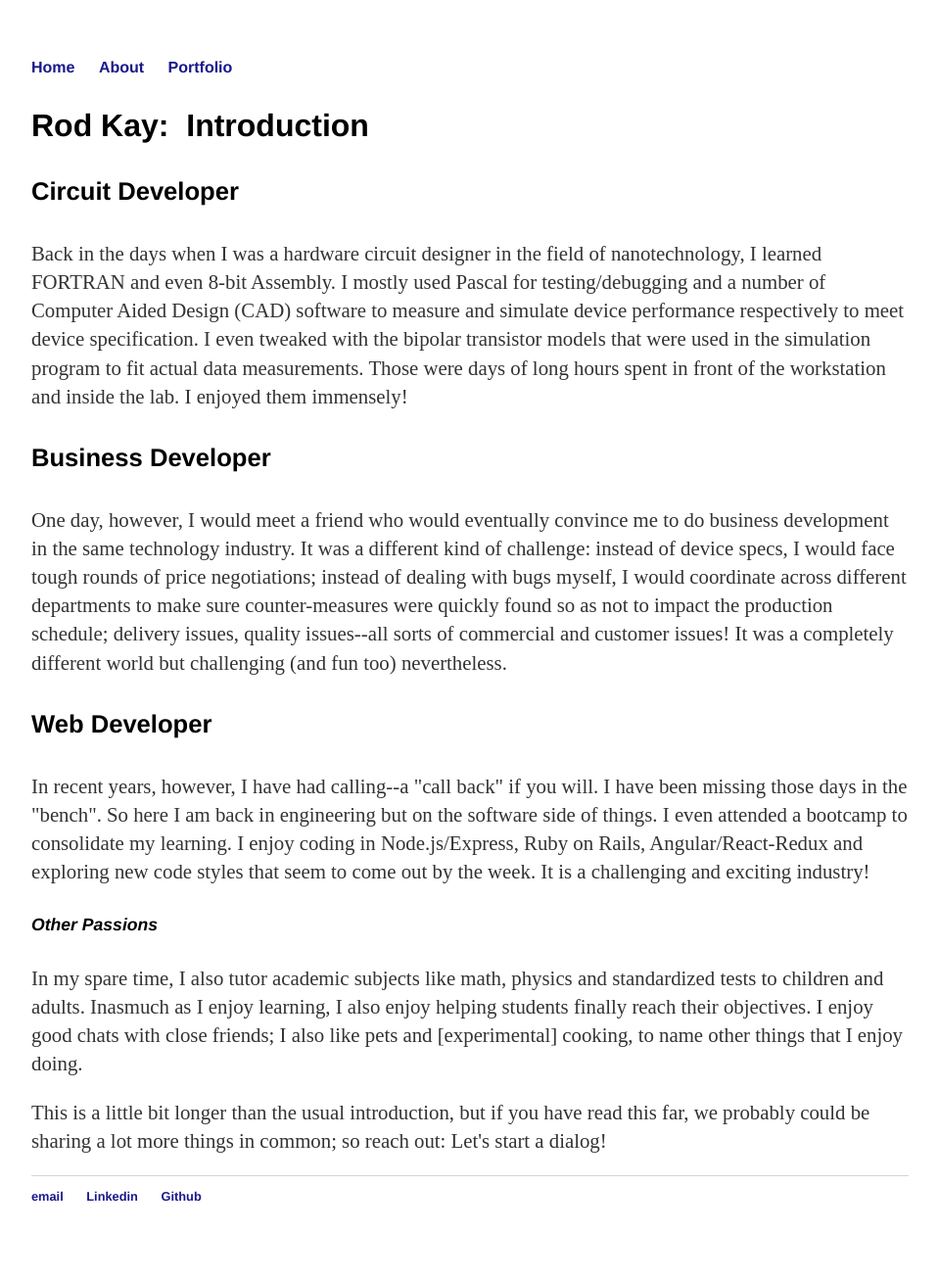
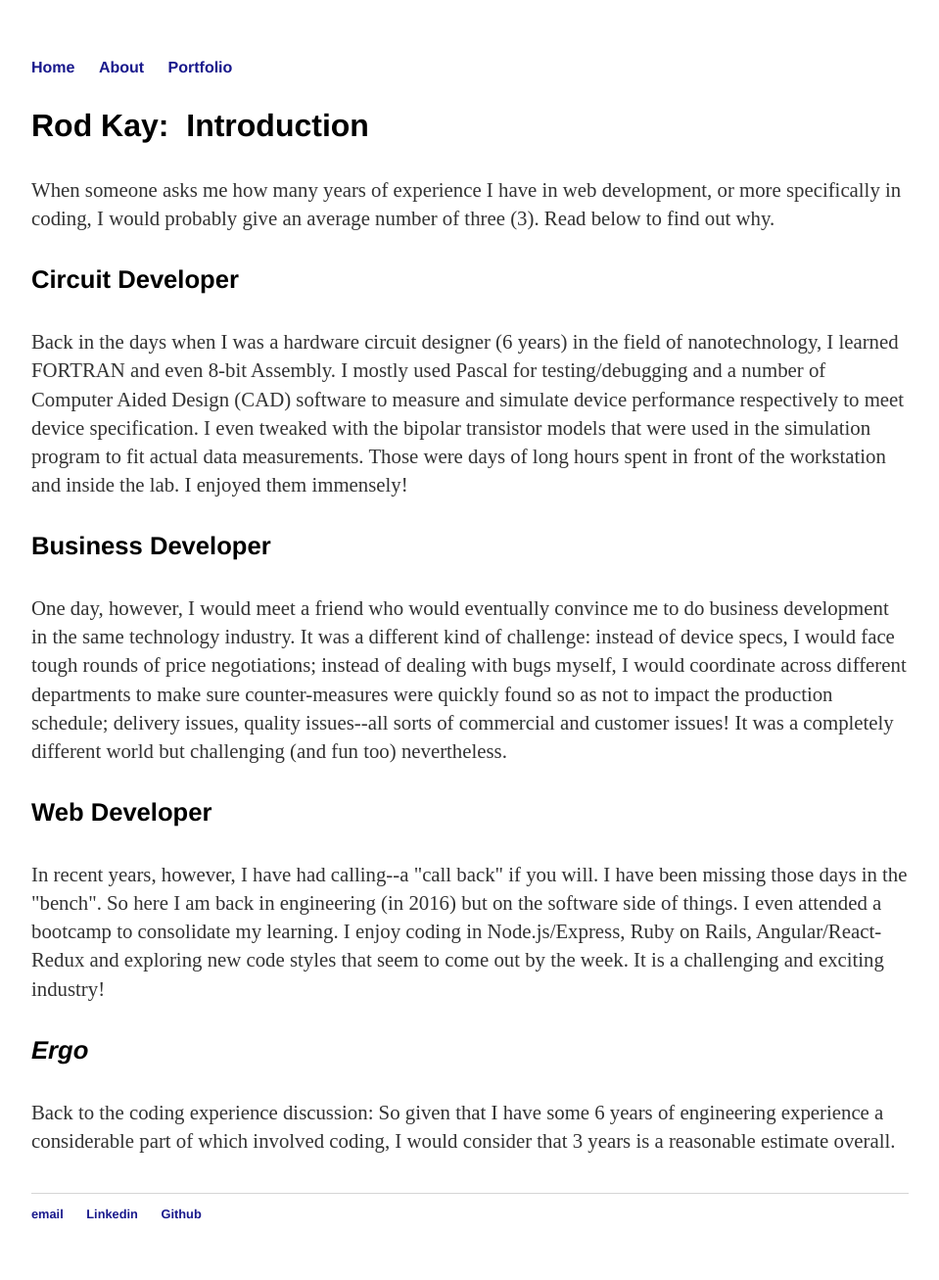
Before and after one commit to rodstaff/rodstaff.github.io, a Jekyll site: the page built from about/index.html, in a window 1280 px wide. Shown: the whole page at 98% size, without its empty margins (160-1119 px from the left). Built offline with Jekyll 4.4.1, drawn with Linux system fonts in a browser that asks for light colours.

Commit message:
modified about/index.html

```diff
--- a/about/index.html
+++ b/about/index.html
@@ -4,14 +4,13 @@ title: About
 ---
 <div>
      <h3>Rod Kay:&nbsp&nbspIntroduction</h3>
+     <p>When someone asks me how many years of experience I have in web development, or more specifically in coding, I would probably give an average number of three (3).  Read below to find out why.</p>
      <h4>Circuit Developer</h4>
-     <p>Back in the days when I was a hardware circuit designer in the field of nanotechnology, I learned FORTRAN and even 8-bit Assembly.  I mostly used Pascal for testing/debugging and a number of Computer Aided Design (CAD) software to measure and simulate device performance respectively to meet device specification.  I even tweaked with the bipolar transistor models that were used in the simulation program to fit actual data measurements.  Those were days of long hours spent in front of the workstation and inside the lab.  I enjoyed them immensely!</p>
+     <p>Back in the days when I was a hardware circuit designer (6 years) in the field of nanotechnology, I learned FORTRAN and even 8-bit Assembly.  I mostly used Pascal for testing/debugging and a number of Computer Aided Design (CAD) software to measure and simulate device performance respectively to meet device specification.  I even tweaked with the bipolar transistor models that were used in the simulation program to fit actual data measurements.  Those were days of long hours spent in front of the workstation and inside the lab.  I enjoyed them immensely!</p>
      <h4>Business Developer</h4>
      <p>One day, however, I would meet a friend who would eventually convince me to do business development in the same technology industry.  It was a different kind of challenge: instead of device specs, I would face tough rounds of price negotiations; instead of dealing with bugs myself, I would coordinate across different departments to make sure counter-measures were quickly found so as not to impact the production schedule; delivery issues, quality issues--all sorts of commercial and customer issues!  It was a completely different world but challenging (and fun too) nevertheless. </p>
      <h4>Web Developer</h4>
-     <p>In recent years, however, I have had calling--a "call back" if you will.  I have been missing those days in the "bench".  So here I am back in engineering but on the software side of things.  I even attended a bootcamp to consolidate my learning.  I enjoy coding in Node.js/Express, Ruby on Rails, Angular/React-Redux and exploring new code styles that seem to come out by the week.  It is a challenging and exciting industry!</p>
-     <h5><em>Other Passions</em></h5>
-     <p>In my spare time, I also tutor academic subjects like math, physics and standardized tests to children and adults.  Inasmuch as I enjoy learning, I also enjoy helping students finally reach their objectives.  I enjoy good chats with close friends;
-     I also like pets and [experimental] cooking, to name other things that I enjoy doing.</p>
-     <p>This is a little bit longer than the usual introduction, but if you have read this far, we probably could be sharing a lot more things in common; so reach out:  Let's start a dialog!
+     <p>In recent years, however, I have had calling--a "call back" if you will.  I have been missing those days in the "bench".  So here I am back in engineering (in 2016) but on the software side of things.  I even attended a bootcamp to consolidate my learning.  I enjoy coding in Node.js/Express, Ruby on Rails, Angular/React-Redux and exploring new code styles that seem to come out by the week.  It is a challenging and exciting industry!</p>
+     <h4><em>Ergo</em></h4>
+     <p>Back to the coding experience discussion:  So given that I have some 6 years of engineering experience a considerable part of which involved coding, I would consider that 3 years is a reasonable estimate overall.</p><br/>
 </div>
```
